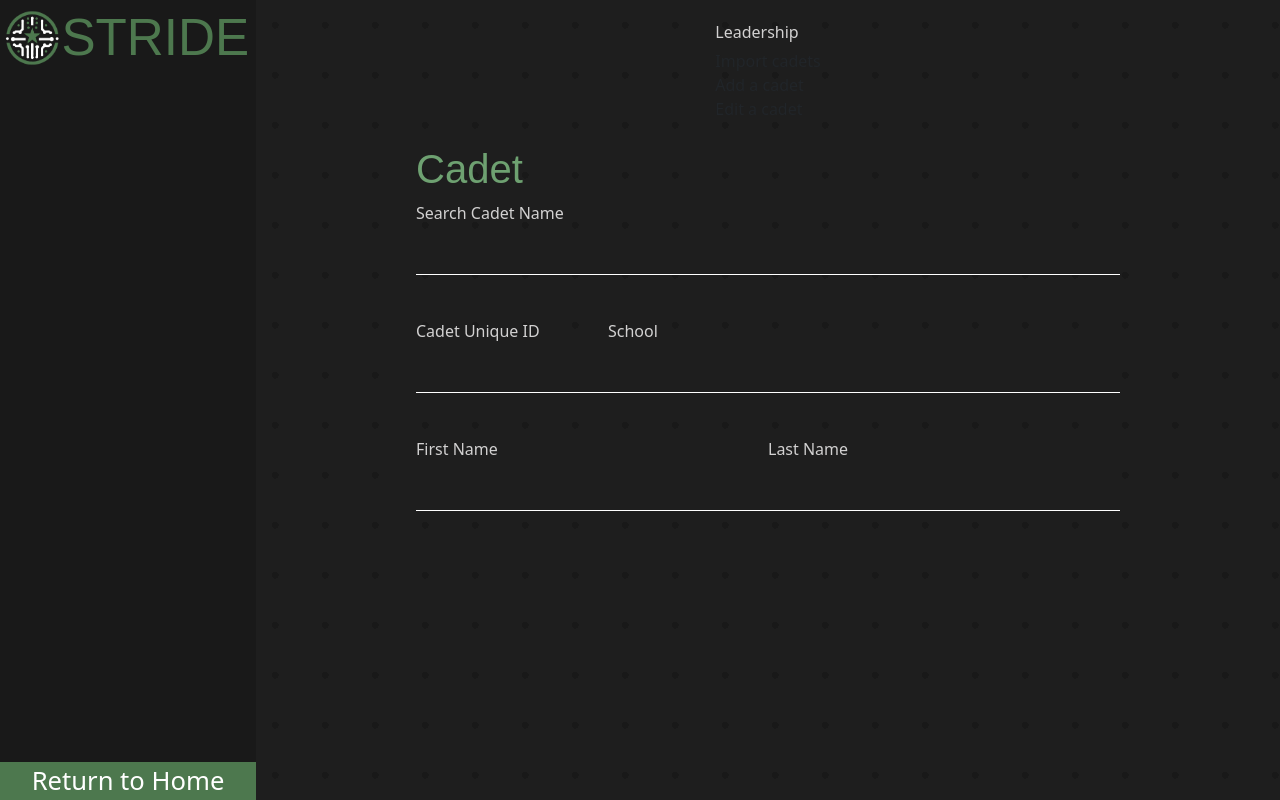
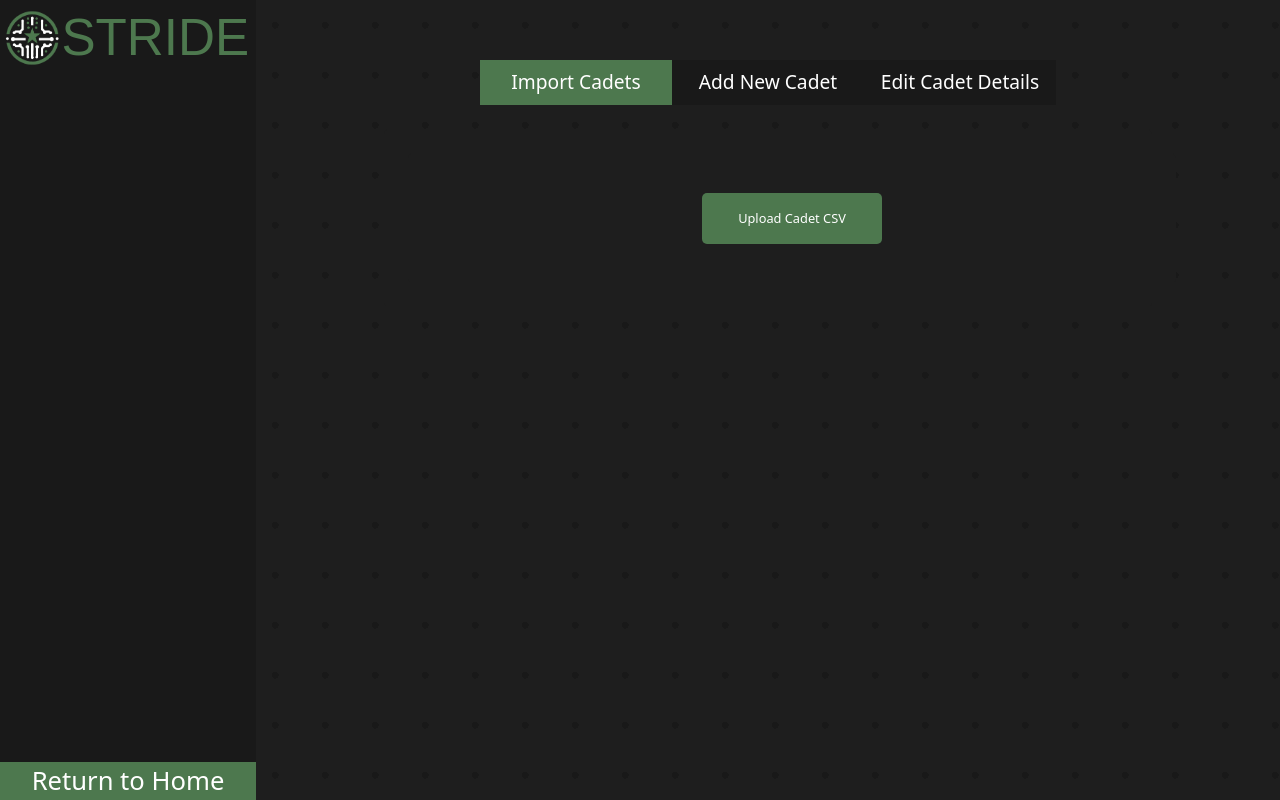
Before and after one commit to Abishanka/STRIDE, a Vue app in the folder electron/frontend/: page /cadetprofile in a window 1280 px wide. Built offline with nearby package versions, Linux system fonts and the light colour scheme.

Commit message:
Created dropdown, fixed anal page sidebar, semi-completed cadet profile view

```diff
--- a/electron/frontend/src/components/AnalysisView.vue
+++ b/electron/frontend/src/components/AnalysisView.vue
@@ -1,5 +1,5 @@
 <template>
-  <div class="main-container dotted d-flex justify-content-center">
+  <div class="main-container dotted">
     <div class="sidebar container" style="margin-left: 0; margin-right: 0;">
       <div class="d-flex align-items-center">
         <div class="logo">
@@ -18,7 +18,7 @@
         Return to Home
       </div>
     </div>
-    <div class="content-container text-center d-flex flex-column align-items-center">
+    <div class="content-container">
       <!-- First School Selection Dropdown, Submit Button, and Charts -->
       <div class="comparison-container d-flex justify-content-between" style="width: 100%;">
         <div v-if="showSchoolsDropdown" class="dropdown-submit-container d-flex flex-column align-items-center" style="margin-top: 10px; width: 20vw;">
@@ -222,6 +222,13 @@ export default {
 }
 </script>
 <style scoped>
+  .main-container {
+      width: 100vw;
+      height: 100vh;
+      margin: 0 auto;
+      padding: 0;
+      display: flex;
+  }
 .analysis-view {
   color: white;
   padding: 20px;
--- a/electron/frontend/src/components/BlueCardsView.vue
+++ b/electron/frontend/src/components/BlueCardsView.vue
@@ -21,9 +21,12 @@
     <div class="content-container">
       <div class="cadet-form">
         <h1 class="cadet-form-heading">Cadet</h1>
-        <div class="form-row">
+        <div class="form-row search-cadet-row">
           <label for="search-cadet" class="form-label">Search Cadet Name</label>
-          <input type="text" id="search-cadet" v-model="searchText" @input="handleInputChange(searchText)" placeholder=" ">
+          <input type="text" id="search-cadet" v-model="searchText" @input="handleSearchChange(searchText)" placeholder=" ">
+          <select size="5" class="search-cadet-dropdown" v-if="searchDropdownVisible" @change="handleSearchSelection($event.target.value)">
+              <option v-for="option in searchOptions" v-bind:value="option" v-bind:key="option">{{ option }}</option>
+          </select>
         </div>
         <div class="form-row">
           <div class="form-group" style="width: 15vw;">
@@ -154,6 +157,8 @@ export default {
       improve: [null, null, null],
       overall_assessment: null,
       bluecard_date: new Date().toISOString().substr(0, 10),
+      searchDropdownVisible: false,
+      searchOptions: ['abc', 'def', 'lmno', 'def', 'lmno', 'def', 'lmno', 'def', 'lmno', 'def', 'lmno', 'def', 'lmno', 'def', 'lmno', 'def', 'lmno', 'def', 'lmno', 'def', 'lmno', 'def', 'lmno', 'def', 'lmno', 'def', 'lmno', 'def', 'lmno', 'def', 'lmno', 'def', 'lmno', 'def', 'lmno', 'def', 'lmno', 'def', 'lmno', 'def', 'lmno', 'def', 'lmno']
     }
   },
 
@@ -185,8 +190,13 @@ export default {
     assessmentOptionClick(option) {
       this.overall_assessment = option;
     },
-     handleInputChange(text) {
+     handleSearchChange(text) {
         window.ipcRenderer.send("get-matching-cadets", text);
+        this.searchDropdownVisible = true;
+     },
+     handleSearchSelection(selection) {
+        this.searchDropdownVisible = false;
+        this.cadetId = selection;
      },
      createBlueCard(){
         let blueCardInfo =
@@ -218,20 +228,20 @@ import '../assets/styles/Sidebar.css';
 </script>
 
 <style scoped>
+  /* https://stackoverflow.com/questions/70489057/dotted-background-with-pure-html-css */
+  .dotted {
+      background-image: radial-gradient(#191919 10%, transparent 10%),
+      radial-gradient(#ccc 10%, transparent 10%);
+      background-position: 0 0, 50px 50px;
+      background-size: 50px 50px;
+  }
+
   .main-container {
       width: 100vw;
       height: 100vh;
       margin: 0 auto;
       padding: 0;
       display: flex;
-  }
-
-  /* https://stackoverflow.com/questions/70489057/dotted-background-with-pure-html-css */
-  .dotted {
-      background-image: radial-gradient(#191919 10%, transparent 10%),
-      radial-gradient(#ccc 10%, transparent 10%);
-      background-position: 0 0, 50px 50px;
-      background-size: 50px 50px;
   }
 
   .content-container {
@@ -313,6 +323,33 @@ import '../assets/styles/Sidebar.css';
       margin: 0;
   }
 
+  .search-cadet-row {
+    position: relative;
+  }
+
+  .search-cadet-dropdown {
+    width: 100%;
+    position: absolute;
+    overflow-y: auto;
+    max-height: 15vh;
+    top: 100%;
+    background-color: #1E1E1E;
+    color: white;
+    font-family: sans-serif;
+  }
+
+  .search-cadet-dropdown::selection {
+    background-color: #6EA171;
+  }
+
+  .search-cadet-dropdown:focus {
+    outline: none;
+  }
+
+  .search-cadet-dropdown:out-of-range {
+    display: hidden;
+  }
+
   .form-group .bluecard-options {
       color: white;
       display: inline-block;
--- a/electron/frontend/src/components/CadetProfileView.vue
+++ b/electron/frontend/src/components/CadetProfileView.vue
@@ -20,17 +20,28 @@
         <div class="cadet-menu-form">
           <div class="form-row">
             <div class="form-group">
-              <label for="cadet-menu" class="form-label">Leadership</label>
               <div class="cadetMenu-options" v-for="option in cadetMenuOptions" :key="option"
-              :class="{ 'cadetMenu-selected-option': option === cadetMenu_option }" @click="leaderOptionClick(option)">{{ option }}</div>
+              :class="{'cadetMenu-selected-option': option === cadetMenu_option }" @click="cadetMenuOptionClick(option)">{{ option }}</div>
             </div>
           </div>
         </div>
+        <div v-if="cadetMenu_option === cadetMenuOptions[0]" class="cadet-form">
           <div class="cadet-form">
+            <div class="import-cadets-parent">
+              <button class="import-cadets" @click="importCadets">Upload Cadet CSV</button>
+            </div>
+          </div>
+        </div>
+        <div v-if="cadetMenu_option === cadetMenuOptions[1]" class="cadet-form">
+        </div>
+        <div v-if="cadetMenu_option === cadetMenuOptions[2]" class="cadet-form">
           <h1 class="cadet-form-heading">Cadet</h1>
           <div class="form-row">
             <label for="search-cadet" class="form-label">Search Cadet Name</label>
             <input type="text" id="search-cadet" v-model="searchText" @input="handleInputChange(searchText)" placeholder=" ">
+            <select id="search-cadet-dropdown" size="5" class="dropdown" v-if="dropdownVisible">
+              <option v-for="option in options" v-bind:value="option">{{ option }}</option>
+            </select>
           </div>
           <div class="form-row">
             <div class="form-group" style="width: 15vw;">
@@ -39,19 +50,20 @@
             </div>
             <div class="form-group" style="width: 40vw;">
               <label for="school" class="form-label">School</label>
-              <input type="text" id="school" v-model="school" placeholder=" " readonly>
+              <input type="text" id="school" v-model="school" placeholder=" ">
             </div>
           </div>
           <div class="form-row">
             <div class="form-group">
               <label for="first-name" class="form-label" style="width: 27.5vw;">First Name</label>
-              <input type="text" id="first-name" v-model="firstName" placeholder=" " readonly>
+              <input type="text" id="first-name" v-model="firstName" placeholder=" ">
             </div>
             <div class="form-group">
               <label for="last-name" class="form-label" style="width: 27.5vw;">Last Name</label>
-              <input type="text" id="last-name" v-model="lastName" placeholder=" " readonly>
+              <input type="text" id="last-name" v-model="lastName" placeholder=" ">
             </div>
           </div>
+          <button class="edit-cadet" @click="createBlueCard">Update Cadet Details</button>
         </div>
       </div>
     </div>
@@ -81,7 +93,11 @@ export default {
           return [];
         }
       }),
-    cadetMenuOptions: ['Import cadets', 'Add a cadet', 'Edit a cadet']
+      cadetMenuOptions: ['Import Cadets', 'Add New Cadet', 'Edit Cadet Details'],
+    }
+  }, data () {
+    return {
+      cadetMenu_option: 'Import Cadets'
     }
   },
   methods: {
@@ -100,6 +116,9 @@ export default {
           console.log('No option selected or option not recognized');
       }
     },
+    cadetMenuOptionClick(option) {
+      this.cadetMenu_option = option
+    }
   }
 }
 
@@ -132,7 +151,7 @@ import '../assets/styles/Sidebar.css';
     flex-grow: 1;
   }
 
-  .cadet-form .cadet-menu-form {
+  .cadet-form {
       position: relative;
       width: 60vw;
       padding-top: 2.5vh;
@@ -181,27 +200,67 @@ import '../assets/styles/Sidebar.css';
       margin: 0;
   }
 
-  .form-group .bluecard-options .cadetMenu-options {
+  .cadetMenu-options {
     color: white;
     display: inline-block;
     align-items: center;
     justify-content: center;
     background-color: #191919;
     padding: 1vh;
-      width: 5.6vw;
+    width: 15vw;
     border-color: transparent;
+    margin-top: 5vh;
+    text-align: center;
+    font-size: 1.5vw;
   }
 
-  .bluecard-options:hover {
+  .cadetMenu-options:hover {
     background-color: #6EA171;
     cursor: pointer;
   }
 
-  .bluecard-options:focus {
+  .cadetMenu-options:focus {
       outline: none;
   }
 
-  .bluecard-selected-option {
+  .cadetMenu-selected-option {
     background-color: #4D784E !important;
   }
+
+  .import-cadets-parent {
+    justify-self: center;
+    width: 100%;
+  }
+
+  .import-cadets {
+      width: 25%;
+      padding: 2vh 2vh;
+      margin: 2vh 0;
+      border-radius: 5px;
+      border: none;
+      background-color: #4D784E;
+      color: white;
+      cursor: pointer;
+      font-size: 1vw;
+  }
+
+  .import-cadets:hover {
+      background-color: #6EA171;
+  }
+
+  .edit-cadet {
+    width: 100%;
+    padding: 2vh 2vh;
+    margin: 2vh 0;
+    border-radius: 5px;
+    border: none;
+    background-color: #4D784E;
+    color: white;
+    cursor: pointer;
+  }
+
+  .edit-cadet:hover {
+      background-color: #6EA171;
+  }
+
 </style>
```
Lines whose indentation alone changed are shown as unchanged.
